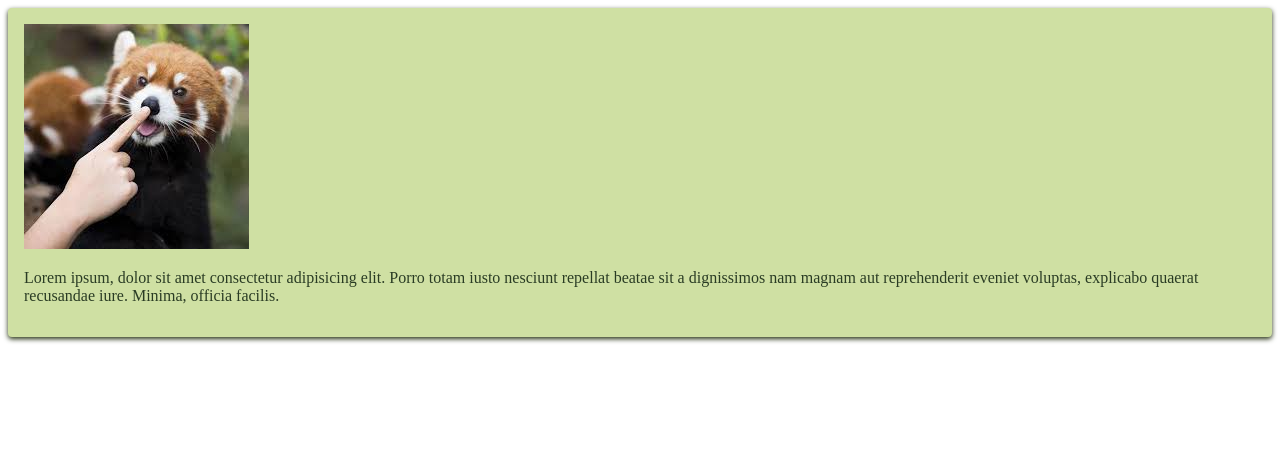
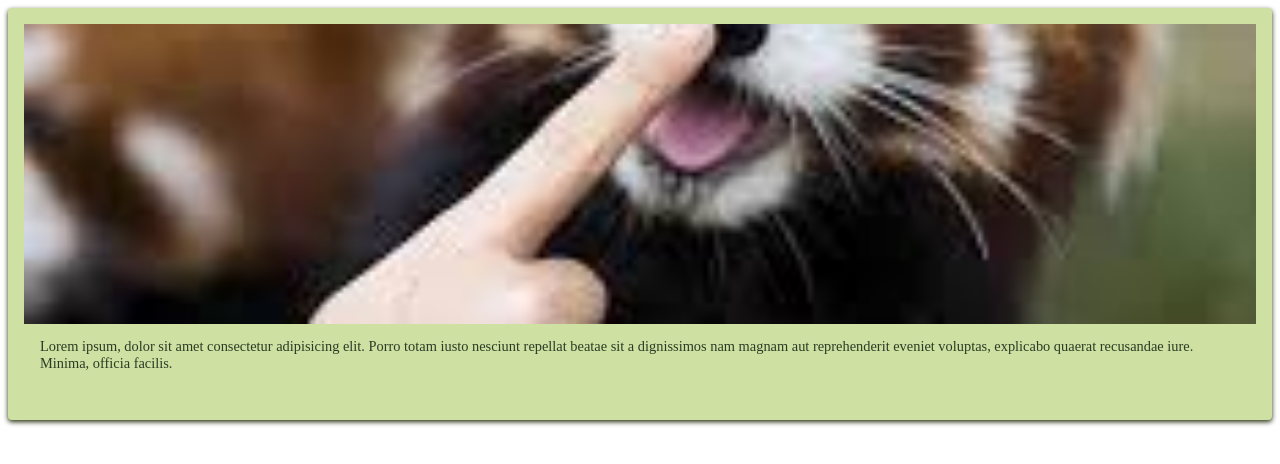
Before and after one commit to Pomegranule/MessingWithCardsAndStuff, a plain HTML site: page Cards/index.html in a window 1280 px wide. Drawn offline with Linux system fonts and the light colour scheme; a web font is replaced by a local one.

Commit message:
I did some more stuffs
Added some more styling to the cards. Added a hover effect over the image and smoother over the transition. Tried to fix the image, but made it super large. Do I like it?


Maybe.

```diff
--- a/Cards/index.html
+++ b/Cards/index.html
@@ -13,7 +13,7 @@
 <body>
     <main>
         <div class="card-grid">
-            <div class="card card-shadow">
+            <div class="card">
                 <div class="card-header"><img src="others/boopDaSnoot.jpg"></div>
                 <div class="card-text">
                     <p>Lorem ipsum, dolor sit amet consectetur adipisicing elit. Porro totam iusto nesciunt repellat beatae sit a dignissimos nam magnam aut reprehenderit eveniet voluptas, explicabo quaerat recusandae iure. Minima, officia facilis.</p>
--- a/Cards/style.css
+++ b/Cards/style.css
@@ -1,5 +1,12 @@
 *, *::after, *::before {
     font-family: 'Yuji Syuku', serif;
+}
+
+.card-grid {
+    display: grid;
+    grid-template-columns: repeat(auto-fit, minmax(300px, 1fr));
+    gap: 1rem;
+    align-items: flex-start;
 }
 
 .card {
@@ -15,3 +22,37 @@
     box-shadow: 0 2px 5px var(--shadowColour);
     border-radius: .25rem;
 }
+
+.card-header {
+    padding: 0;
+    overflow: hidden;
+}
+
+.card-header > img {
+    display: block;
+    width: 100%;
+    max-height: 300px;
+    aspect-ratio: 16/9;
+    object-fit: cover;
+    object-position: center;
+    transition: 200ms transform ease-in-out;
+}
+
+.card:hover > .card-header > img {
+    transform: scale(1.025);
+}
+
+.card-text {
+    font-size: .9rem;
+    padding: 0 var(--padding);
+}
+
+.card-footer {
+    margin-top: 1rem;
+    padding: var(--padding);
+    padding-top: 0;
+}
+
+.btn {
+    --color:
+}
```
